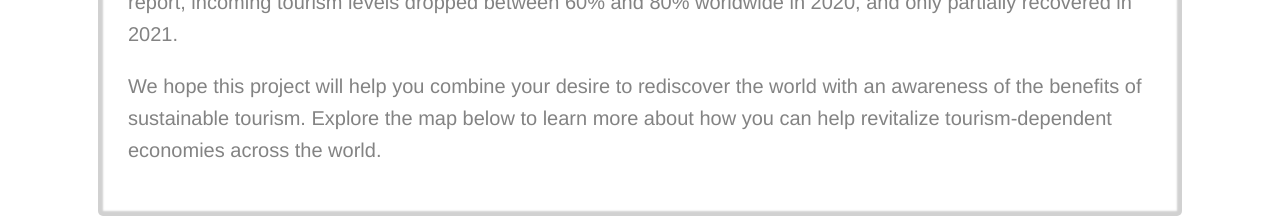
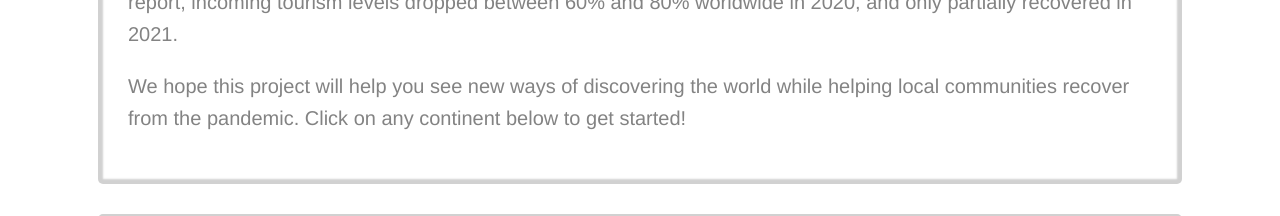
Before and after one commit to Lucas44/travel_website, a React (Create React App) app in the folder frontend/: page / in a window 1280 px wide. Shown: the part 456-672 px from the top of the page. Built offline with nearby package versions, Linux system fonts and the light colour scheme.

Commit message:
Resized the map and modified the text box

```diff
--- a/frontend/src/components/Infobox.js
+++ b/frontend/src/components/Infobox.js
@@ -6,9 +6,8 @@ const Infobox = () => {
             <p>The Covid-19 pandemic has had a devastating effect on the global tourism sector. According to a United Nations report,
                 incoming tourism levels dropped between 60% and 80% worldwide in 2020, and only partially recovered in 2021.
             </p>
-            <p> We hope this project will help you combine your desire to rediscover the world with an awareness of the benefits of
-                sustainable tourism. Explore the map below to learn more about how you can help
-                revitalize tourism-dependent economies across the world.</p>
+            <p> We hope this project will help you see new ways of discovering the world while helping local communities recover from the pandemic.
+               Click on any continent below to get started!</p>
         </div>
     )
 }
--- a/frontend/src/components/MapChart.js
+++ b/frontend/src/components/MapChart.js
@@ -12,7 +12,7 @@ const MapChart = ({ setTooltipContent }) => {
   let navigate = useNavigate();
   return (
     <>
-      <ComposableMap data-tip="" projectionConfig={{ scale: 150 }}>
+      <ComposableMap data-tip="" projectionConfig={{ scale: 180 }}>
           <Geographies geography={geoUrl}>
             {({ geographies }) =>
               geographies.map(geo => (
```
